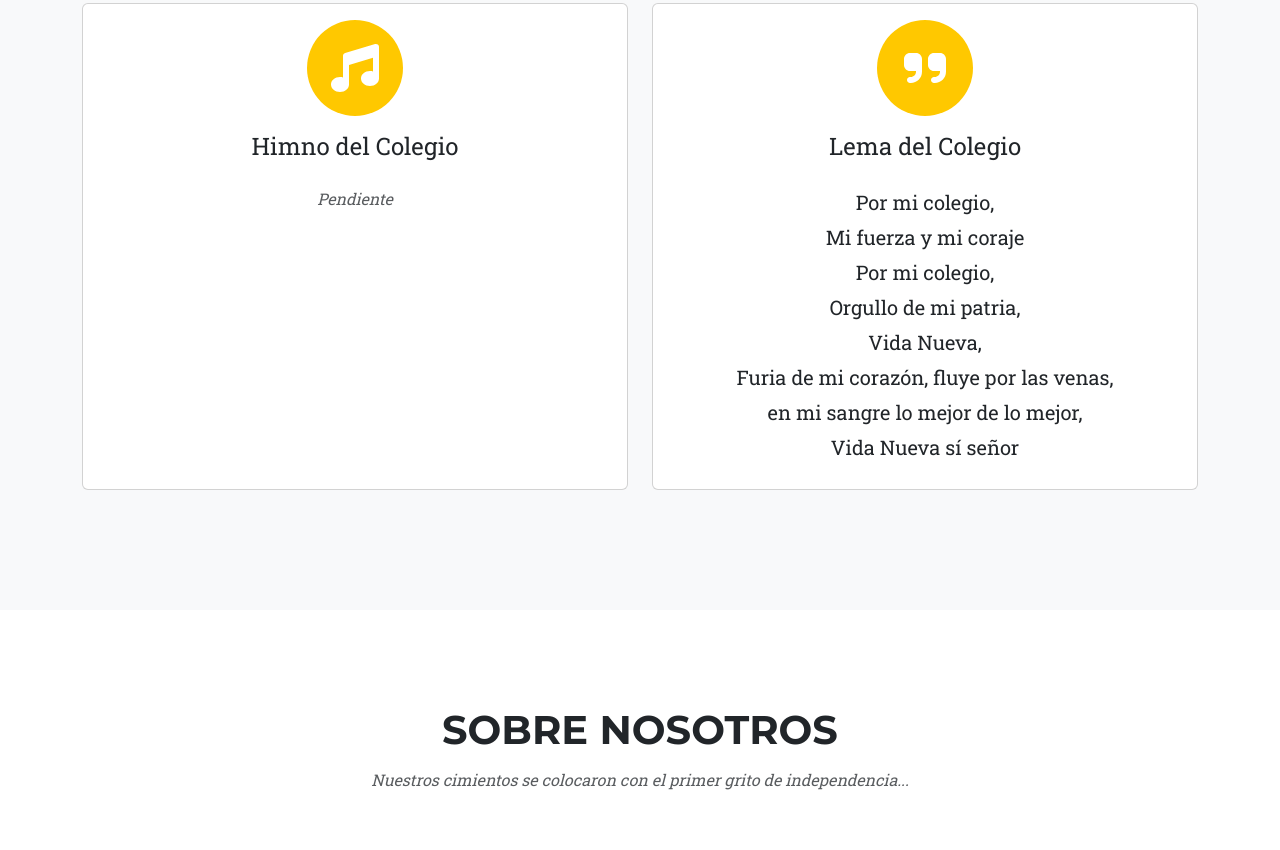
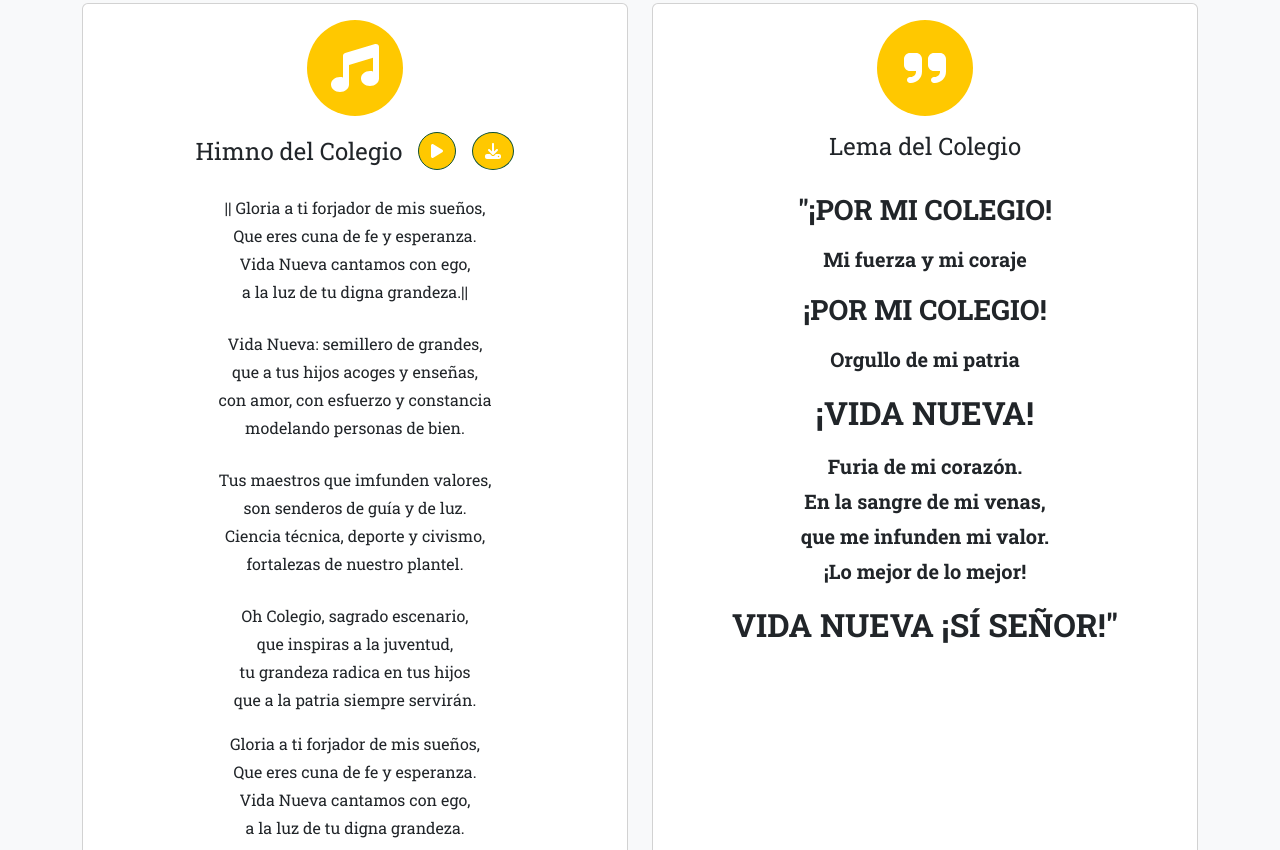
Before and after one commit to mgabribp/vidanueva, a plain HTML site: page nosotros.html in a window 1280 px wide. Shown: the part 1263-2113 px from the top of the page. Drawn offline with nearby package versions, Linux system fonts and the light colour scheme.

Commit message:
Add files via upload

```diff
--- a/nosotros.html
+++ b/nosotros.html
@@ -54,7 +54,7 @@
                         <li class="nav-item"><a class="nav-link active" href="nosotros.html">Nosotros</a></li>
                         <li class="nav-item"><a class="nav-link" href="contacto.html">Contacto</a></li>
                         <li class="nav-item ms-3">
-                            <a class="btn btn-primary rounded-3 p-2" href="https://virtualsolutionsec.com/notas2025_vidanueva/index_guamani.php" target="_blank" aria-label="Aula Virtual">
+                            <a class="btn btn-primary rounded-3 p-2" href="https://virtualsolutionsec.com/notas2025_vidanueva/index.php" target="_blank" aria-label="Aula Virtual">
                                 <i class="fas fa-laptop fa-lg"></i>
                             </a>
                         </li>
@@ -132,8 +132,43 @@
                                         <i class="fas fa-music fa-stack-1x fa-inverse"></i>
                                     </span>
                                 </div>
-                                <h4 class="card-title text-center mb-4">Himno del Colegio</h4>
-                                <p class="card-text text-center text-muted fst-italic">Pendiente</p>
+                                <div class="d-flex align-items-center justify-content-center gap-3 mb-4">
+                                    <h4 class="card-title text-center mb-0">Himno del Colegio</h4>
+                                    <button class="btn btn-primary rounded-circle" id="playPauseBtn" onclick="togglePlay()" aria-label="Reproducir/Pausar himno">
+                                        <i class="fas fa-play"></i>
+                                    </button>
+                                    <a href="../assets/audio/himno-vidanueva.mp3" download class="btn btn-primary rounded-circle" aria-label="Descargar himno">
+                                        <i class="fas fa-download"></i>
+                                    </a>
+                                </div>
+                                <div class="card-text text-center">
+                                    <p>|| Gloria a ti forjador de mis sueños,<br>
+                                    Que eres cuna de fe y esperanza.<br>
+                                    Vida Nueva cantamos con ego,<br>
+                                    a la luz de tu digna grandeza.||</p>
+
+                                    <p class="mt-4">Vida Nueva: semillero de grandes,<br>
+                                    que a tus hijos acoges y enseñas,<br>
+                                    con amor, con esfuerzo y constancia<br>
+                                    modelando personas de bien.</p>
+
+                                    <p class="mt-4">Tus maestros que imfunden valores,<br>
+                                    son senderos de guía y de luz.<br>
+                                    Ciencia técnica, deporte y civismo,<br>
+                                    fortalezas de nuestro plantel.</p>
+
+                                    <p class="mt-4">Oh Colegio, sagrado escenario,<br>
+                                    que inspiras a la juventud,<br>
+                                    tu grandeza radica en tus hijos<br>
+                                    que a la patria siempre servirán.</p>
+
+                                    <p>Gloria a ti forjador de mis sueños,<br>
+                                    Que eres cuna de fe y esperanza.<br>
+                                    Vida Nueva cantamos con ego,<br>
+                                    a la luz de tu digna grandeza.</p>
+                                </div>
+                                <audio id="himnoAudio" src="assets/audio/himno-vidanueva.mp3"></audio>
+                                </script>
                             </div>
                         </div>
                     </div>
@@ -148,14 +183,16 @@
                                 </div>
                                 <h4 class="card-title text-center mb-4">Lema del Colegio</h4>
                                 <blockquote class="blockquote text-center mb-0">
-                                    <p class="mb-2">Por mi colegio,<br>
-                                    Mi fuerza y mi coraje<br>
-                                    Por mi colegio,<br>
-                                    Orgullo de mi patria,<br>
-                                    Vida Nueva,<br>
-                                    Furia de mi corazón, fluye por las venas,<br>
-                                    en mi sangre lo mejor de lo mejor,<br>
-                                    Vida Nueva sí señor</p>
+                                    <p class="mb-2" style="font-size: 28px;"><strong>"¡POR MI COLEGIO!</stron><br></p>
+                                    <p class="mb-2">Mi fuerza y mi coraje<br></p>
+                                    <p class="mb-2" style="font-size: 28px;"><strong>¡POR MI COLEGIO!</strong><br></p>
+                                    <p class="mb-2">Orgullo de mi patria<br></p>
+                                    <p class="mb-2" style="font-size: 32px;"><strong>¡VIDA NUEVA!</strong><br></p>
+                                    <p class="mb-2">Furia de mi corazón.<br>
+                                    En la sangre de mi venas,<br>
+                                    que me infunden mi valor.<br>
+                                    ¡Lo mejor de lo mejor!<br>
+                                    <p class="mb-2" style="font-size: 32px;"><strong>VIDA NUEVA ¡SÍ SEÑOR!"</strong></p>
                                 </blockquote>
                             </div>
                         </div>
```
Also changed, not shown: automotriz.html (+1 -1 lines), contacto.html (+1 -3 lines), distancia.html (+1 -1 lines), gestion.html (+1 -1 lines), index.html (+7 -12 lines), informatica.html (+1 -1 lines), mecatronica.html (+1 -1 lines), semipresencial.html (+1 -1 lines), servicios.html (+1 -1 lines).
